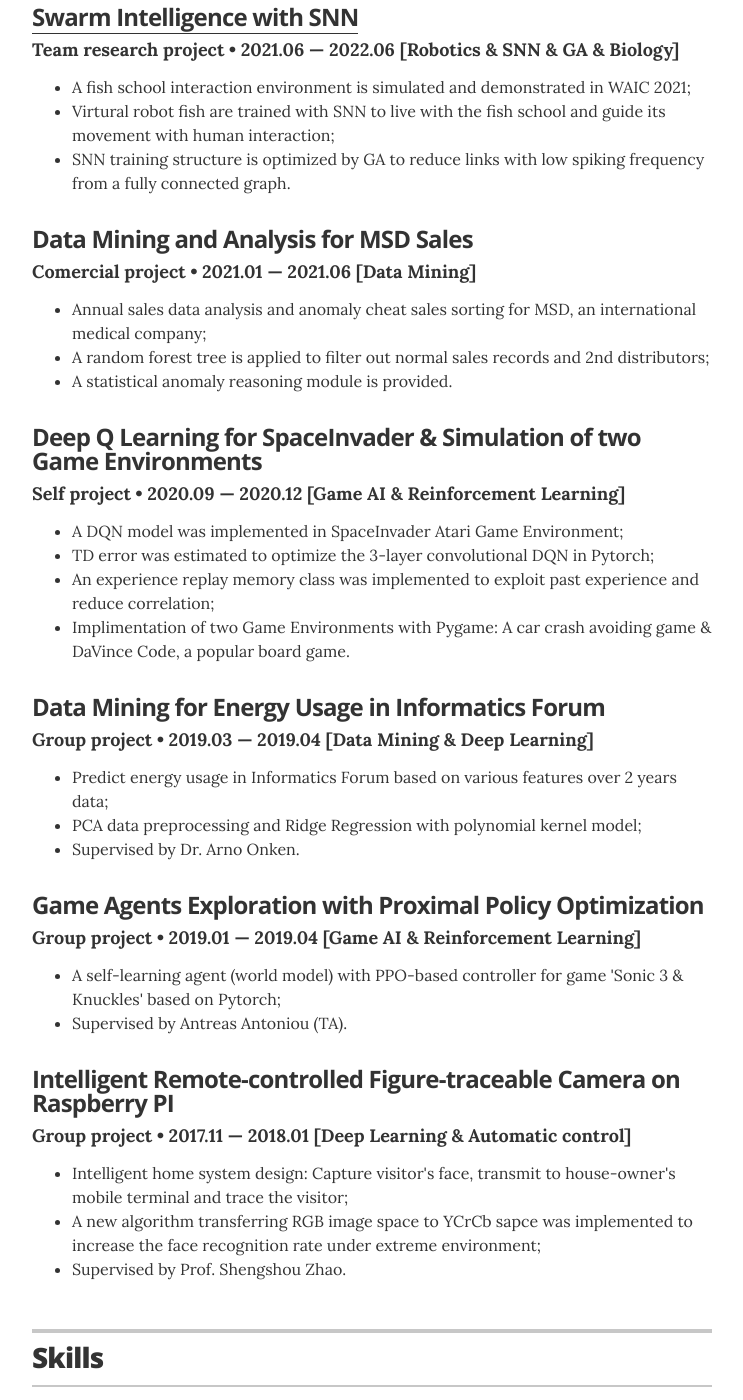
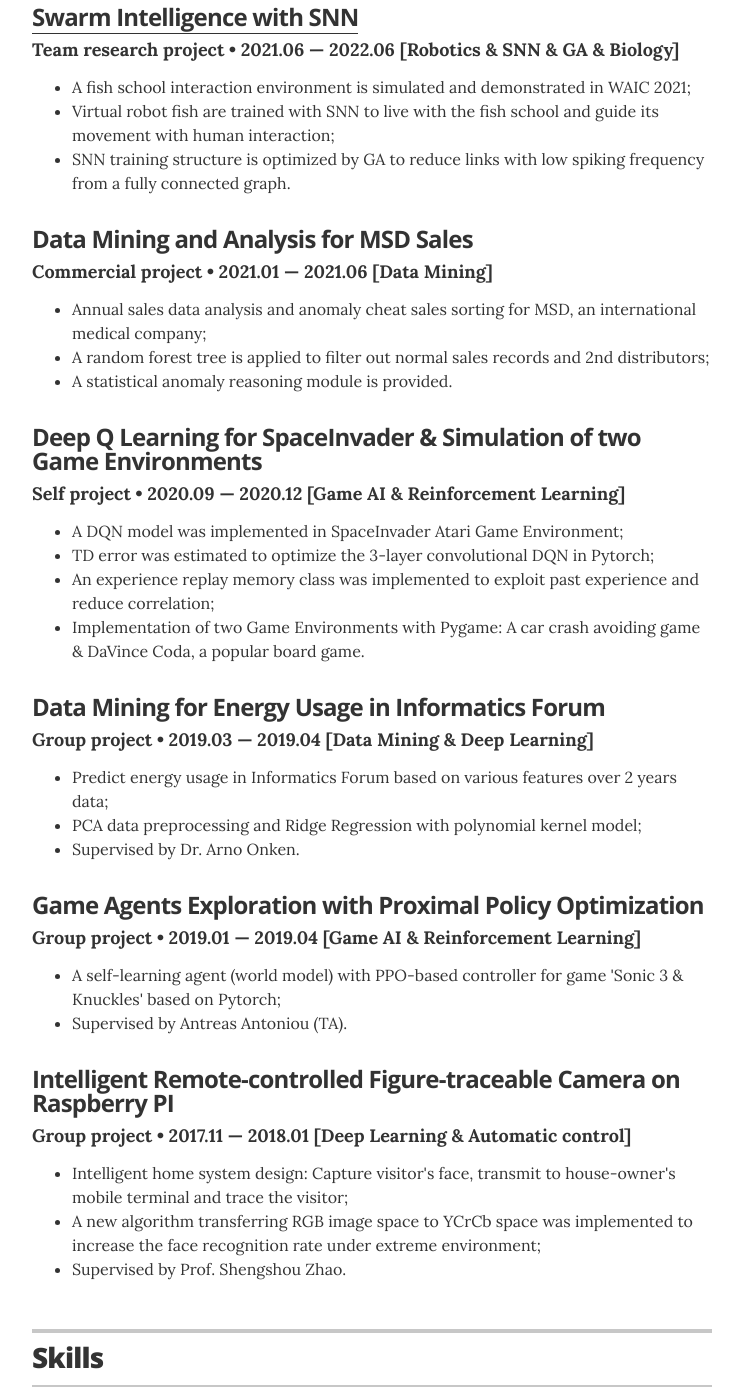
Before and after one commit to zero-cooper/zero-cooper.github.io, a Jekyll site: the page built from index.html, in a window 1280 px wide and 1400 px high, scrolled down 2140 px. Shown: the whole window, without its empty margins (268-1011 px from the left). Built offline with Jekyll 4.4.1, drawn with Linux system fonts in a browser that asks for light colours.

Commit message:
Update projects.yml

```diff
--- a/_data/projects.yml
+++ b/_data/projects.yml
@@ -5,10 +5,10 @@
   role: Team research project
   duration: 2021.06 &mdash; 2022.06 <b>[Robotics & SNN & GA & Biology]</b>
   url: "https://mp.weixin.qq.com/s/iK3g4JmK7e0TwlXtmUuuBQ"
-  description: <ul><li>A fish school interaction environment is simulated and demonstrated in WAIC 2021;</li><li>Virtural robot fish are trained with SNN to live with the fish school and guide its movement with human interaction;</li><li>SNN training structure is optimized by GA to reduce links with low spiking frequency from a fully connected graph.</li></ul>
+  description: <ul><li>A fish school interaction environment is simulated and demonstrated in WAIC 2021;</li><li>Virtual robot fish are trained with SNN to live with the fish school and guide its movement with human interaction;</li><li>SNN training structure is optimized by GA to reduce links with low spiking frequency from a fully connected graph.</li></ul>
 
 - project: Data Mining and Analysis for MSD Sales
-  role: Comercial project
+  role: Commercial project
   duration: 2021.01 &mdash; 2021.06 <b>[Data Mining]</b>
   description: <ul><li>Annual sales data analysis and anomaly cheat sales sorting for MSD, an international medical company;</li><li>A random forest tree is applied to filter out normal sales records and 2nd distributors;</li><li>A statistical anomaly reasoning module is provided. </li></ul>
 
@@ -16,7 +16,7 @@
   role: Self project
   duration: 2020.09 &mdash; 2020.12 <b>[Game AI & Reinforcement Learning]</b>
   # url: "#"
-  description: <ul><li>A DQN model was implemented in SpaceInvader Atari Game Environment;</li><li>TD error was estimated to optimize the 3-layer convolutional DQN in Pytorch;</li><li>An experience replay memory class was implemented to exploit past experience and reduce correlation;</li><li>Implimentation of two Game Environments with Pygame&#58; A car crash avoiding game & DaVince Code, a popular board game.</li></ul>
+  description: <ul><li>A DQN model was implemented in SpaceInvader Atari Game Environment;</li><li>TD error was estimated to optimize the 3-layer convolutional DQN in Pytorch;</li><li>An experience replay memory class was implemented to exploit past experience and reduce correlation;</li><li>Implementation of two Game Environments with Pygame&#58; A car crash avoiding game & DaVince Coda, a popular board game.</li></ul>
 
 - project: Data Mining for Energy Usage in Informatics Forum
   role: Group project
@@ -33,4 +33,4 @@
 - project: Intelligent Remote-controlled Figure-traceable Camera on Raspberry PI
   role: Group project
   duration: 2017.11 &mdash; 2018.01 <b>[Deep Learning & Automatic control]</b>
-  description: <ul><li>Intelligent home system design&#58 Capture visitor's face, transmit to house-owner's mobile terminal and trace the visitor;</li><li>A new algorithm transferring RGB image space to YCrCb sapce was implemented to increase the face recognition rate under extreme environment;</li><li>Supervised by Prof. Shengshou Zhao.</li></ul>
+  description: <ul><li>Intelligent home system design&#58 Capture visitor's face, transmit to house-owner's mobile terminal and trace the visitor;</li><li>A new algorithm transferring RGB image space to YCrCb space was implemented to increase the face recognition rate under extreme environment;</li><li>Supervised by Prof. Shengshou Zhao.</li></ul>
```
